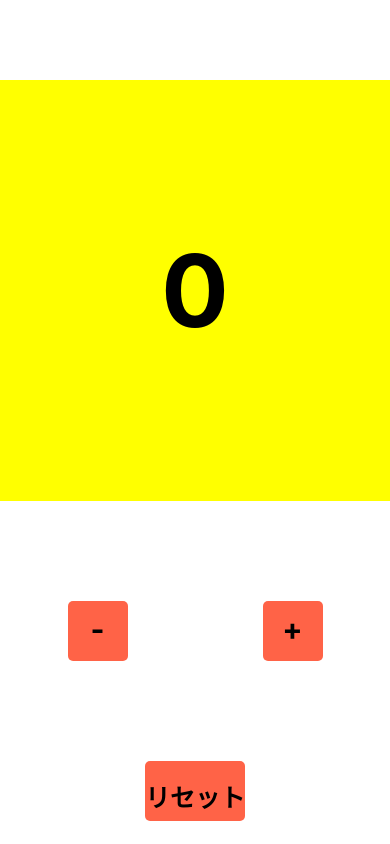
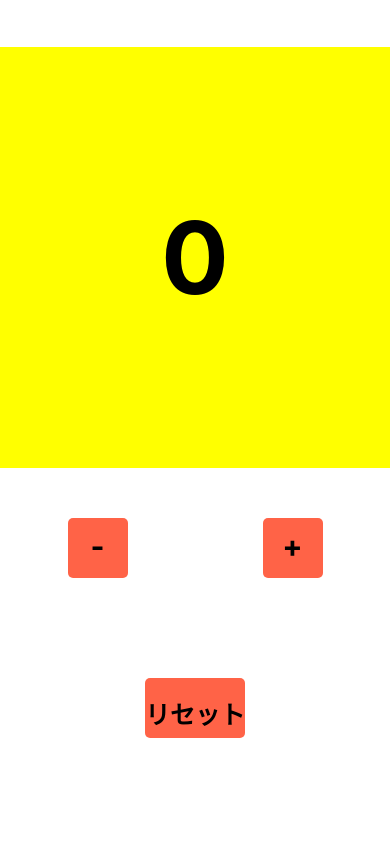
Before and after one commit to YutaYotsumoto/CounterApp, a React Native app: screen / in a window 390 px wide. Built offline with nearby package versions, Linux system fonts and the light colour scheme.

Commit message:
SafeAreaViewでのステータスバーの着色 - <SafeAreaView>に対してbackgroundColor = 'skyblue' - header以下の要素を<View>で囲いbackgroundColor = 'white'

```diff
--- a/src/screens/Screen.js
+++ b/src/screens/Screen.js
@@ -1,17 +1,26 @@
+/* eslint-disable no-undef */
 /* eslint-disable react-native/no-inline-styles */
 import React from 'react'; //Reactを宣言
-import {StyleSheet, Text, TouchableOpacity, View} from 'react-native'; //imoportするものを表記
-
-// import Header from '../components/Header';
+import {
+  StyleSheet,
+  SafeAreaView,
+  Text,
+  TouchableOpacity,
+  View,
+} from 'react-native'; //imoportするものを表記
 
 //functional component(arrow関数)
 const Screen = () => {
   return (
-    <View>
+    <SafeAreaView backgroundColor="skyblue">
+      <View backgroundColor="white">
         {/* -- < HeaderPart > --------------------------------------------------------------------------------------------------------------------------*/}
-
-      <View style={{padding: 10, width: '100%'}} backgroundColor="skyblue">
-        <Text style={[styles.text, {color: 'white', marginTop: 30}]}>
+        <View style={{width: '100%'}} backgroundColor="skyblue">
+          <Text
+            style={[
+              styles.text,
+              {fontSize: 35, color: 'white', marginBottom: 5},
+            ]}>
             Counter
           </Text>
         </View>
@@ -35,7 +44,7 @@ const Screen = () => {
             styles.flexbox,
             {
               justifyContent: 'space-around', //justifyContentを　'center' から 'space-around' へ上書き
-            marginTop: 50,
+              // marginTop: 50,
             },
           ]}>
           <TouchableOpacity style={styles.buttonBase}>
@@ -67,6 +76,7 @@ const Screen = () => {
           </TouchableOpacity>
         </View>
       </View>
+    </SafeAreaView>
   );
 };
 
@@ -91,67 +101,6 @@ const styles = StyleSheet.create({
     alignItems: 'center',
     justifyContent: 'center',
   },
-
-  safeArea: {
-    // backgroundColor: 'tomato',
-  },
-
-  header: {
-    // padding: 10,
-    // width: '100%',
-    // backgroundColor: 'skyblue',
-  },
-
-  headerText: {
-    // color: 'white',
-    // fontSize: 25,
-    // fontWeight: 'bold',
-    // textAlign: 'center',
-    // marginTop: 30,
-  },
-
-  counterPart: {
-    // paddingTop: 150,
-    // paddingBottom: 150,
-    // backgroundColor: 'yellow',
-    // marginBottom: 50,
-  },
-
-  counterDigit: {
-    // fontWeight: 'bold',
-    // fontSize: 100,
-    // textAlign: 'center',
-  },
-
-  buttonsPart: {
-    // flex: 1,
-    // flexDirection: 'row', //子要素を横並び　かつ　並び順(右左)を反対
-    // alignItems: 'center', //垂直方向
-    // justifyContent: 'space-around', //水平方向
-    // width: '100%',
-    // marginTop: 50,
-  },
-
-  resetPart: {
-    // marginTop: 100,
-    // flex: 1,
-    // flexDirection: 'row',
-    // alignItems: 'center',
-    // justifyContent: 'center',
-  },
-  resetButtonBase: {
-    // width: 100,
-    // height: 50,
-    // borderRadius: 5,
-    // backgroundColor: 'tomato',
-  },
-  resetText: {
-    // fontWeight: 'bold',
-    // fontSize: 25,
-    // color: 'black',
-    // textAlign: 'center',
-    // paddingTop: 13,
-  },
 });
 
 export default Screen; //App.js でimportするためにexport
```
Lines whose indentation alone changed are shown as unchanged.
